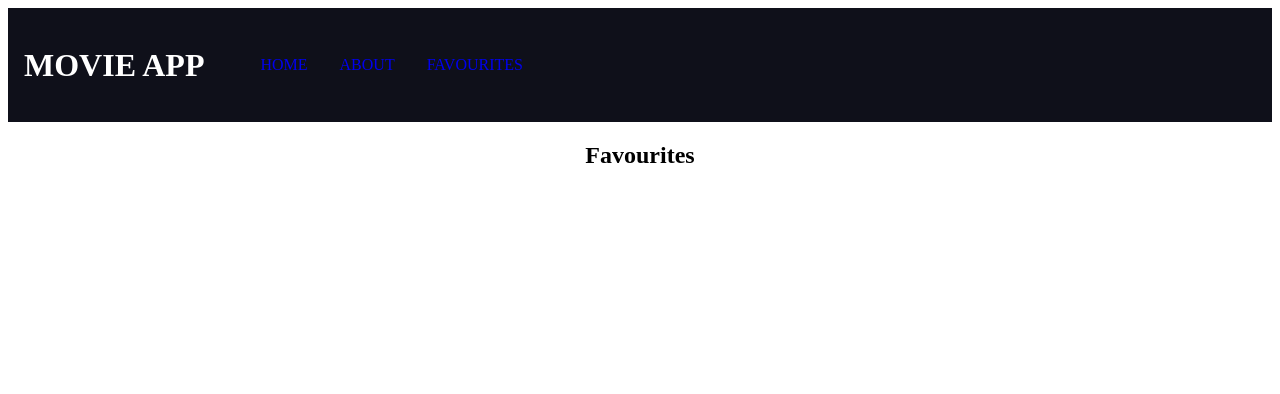
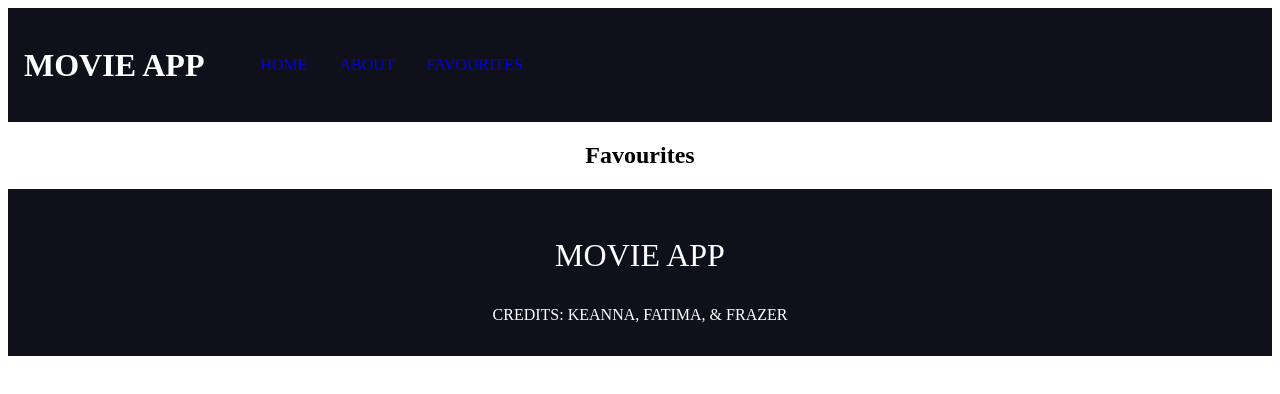
Before and after one commit to fgerrymok/react-movie-app, a React (Vite) app in the folder movie-app/: page /favourites in a window 1280 px wide. Shown: the top 394 px of the page. Built offline with nearby package versions, Linux system fonts and the light colour scheme.

Commit message:
Added footer component and css file.

```diff
--- a/movie-app/src/App.jsx
+++ b/movie-app/src/App.jsx
@@ -1,5 +1,6 @@
 import "./styles/App.css";
 import Header from "./components/Header";
+import Footer from "./components/Footer";
 import { BrowserRouter, Routes, Route } from "react-router-dom";
 import Home from "./pages/HomePage";
 import About from "./pages/AboutPage";
@@ -14,6 +15,7 @@ function App() {
         <Route path="/about" element={<About />} />
         <Route path="/favourites" element={<Favourites />} />
       </Routes>
+      <Footer />
     </BrowserRouter>
   );
 }
--- /dev/null
+++ b/movie-app/src/components/Footer.jsx
@@ -0,0 +1,12 @@
+import "../styles/Footer.css";
+
+function Footer() {
+  return (
+    <footer>
+      <p className="footer-logo">Movie App</p>
+      <p className="credits">Credits: Keanna, Fatima, & Frazer</p>
+    </footer>
+  );
+}
+
+export default Footer;
--- /dev/null
+++ b/movie-app/src/styles/Footer.css
@@ -0,0 +1,13 @@
+footer {
+  background-color: #0f101a;
+  padding: 1rem;
+
+  p {
+    color: white;
+    text-transform: uppercase;
+  }
+
+  .footer-logo {
+    font-size: 2rem;
+  }
+}
```
